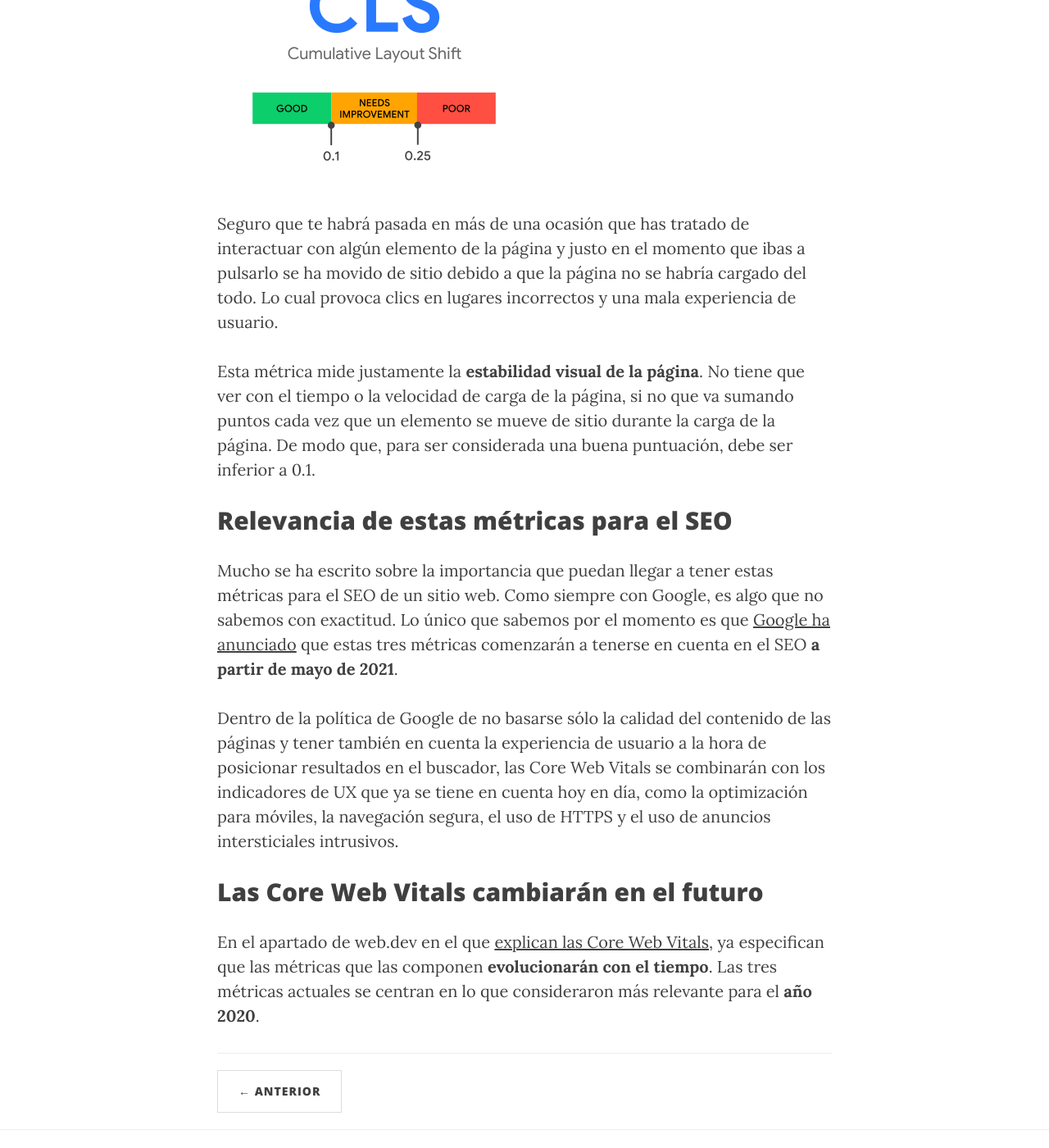
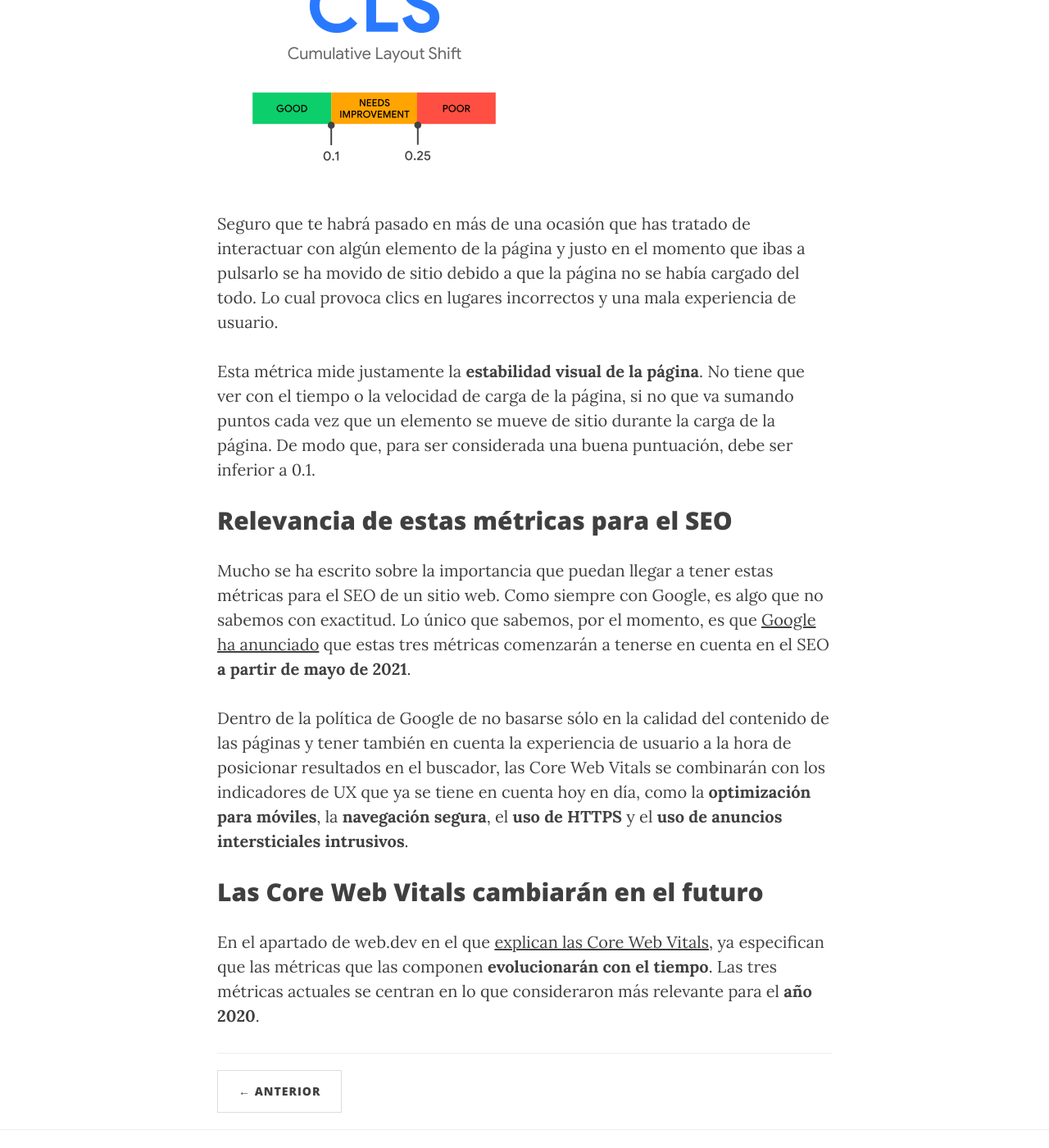
Before and after one commit to aunitz/beta, a Jekyll site: the page built from _posts/2021-02-27-que-son-las-core-web-vitals.markdown, in a window 1280 px wide and 1400 px high, scrolled down 2998 px. Shown: the whole window at 82% size. Built offline with Jekyll 4.4.1, drawn with Linux system fonts in a browser that asks for light colours; nearby versions of some CDN libraries; some of the changed text lies outside the part shown.

Commit message:
refactor: corrección de erratas y de estilo

```diff
--- a/_posts/2021-02-27-que-son-las-core-web-vitals.markdown
+++ b/_posts/2021-02-27-que-son-las-core-web-vitals.markdown
@@ -8,7 +8,7 @@
 tags:       [desarrollo de aplicaciones web, SEO]
 ---
 
-<p>Google lleva mucho tiempo promoviendo <strong>buenas prácticas de usabilidad y experiencia de usuario </strong>en general. Para ello ha venido lanzando multitud de herramientas de medición (<a href="https://developers.google.com/web/tools/chrome-devtools" target="_blank" rel="noopener noreferrer">Chrome DevTools</a>, <a href="https://developers.google.com/web/tools/lighthouse" target="_blank" rel="noopener noreferrer">Lighthouse</a>, <a href="https://developers.google.com/speed/pagespeed/insights/?hl=es" target="_blank" rel="noopener noreferrer">PageSpeed Insights</a>, <a href="https://search.google.com/" target="_blank" rel="noopener noreferrer">Google Search Console</a>, <a href="https://developers.google.com/web/tools/chrome-user-experience-report" target="_blank" rel="noopener noreferrer">Chrome User Experience Report</a>) así como iniciativas más generales como el <a href="https://amp.dev/" target="_blank" rel="noopener noreferrer">formato AMP</a> o los portales <a href="https://developers.google.com/web/fundamentals" target="_blank" rel="noopener noreferrer">Web Fundamentals</a> y <a href="https://web.dev/" target="_blank" rel="noopener noreferrer">web.dev</a>.</p>
+<p>Google lleva mucho tiempo promoviendo <strong>buenas prácticas de usabilidad y experiencia de usuario </strong>en general. Para ello ha venido lanzando multitud de herramientas de medición (<a href="https://developers.google.com/web/tools/chrome-devtools" target="_blank" rel="noopener noreferrer">Chrome DevTools</a>, <a href="https://developers.google.com/web/tools/lighthouse" target="_blank" rel="noopener noreferrer">Lighthouse</a>, <a href="https://developers.google.com/speed/pagespeed/insights/?hl=es" target="_blank" rel="noopener noreferrer">PageSpeed Insights</a>, <a href="https://search.google.com/search-console/about" target="_blank" rel="noopener noreferrer">Google Search Console</a>, <a href="https://developers.google.com/web/tools/chrome-user-experience-report" target="_blank" rel="noopener noreferrer">Chrome User Experience Report</a>) así como iniciativas más generales como el <a href="https://amp.dev/" target="_blank" rel="noopener noreferrer">formato AMP</a> o los portales <a href="https://developers.google.com/web/fundamentals" target="_blank" rel="noopener noreferrer">Web Fundamentals</a> y <a href="https://web.dev/" target="_blank" rel="noopener noreferrer">web.dev</a>.</p>
 
 <p>Debido precisamente a esta abundancia de herramientas y recursos y a que, algunos de ellos, están orientados a un público muy técnico, Google se ha decidido a lanzar una iniciativa que tiene por objetivo simplificar el panorama y ayudar a los responsables de los sitios web a centrarse en las métricas que más importan. A las que han bautizado como <strong>Core Web Vitals</strong> y <strong>son tres</strong>.</p>
 
@@ -32,20 +32,20 @@
 
 <p>Por tanto, es una métrica centrada en la <strong>capacidad que ofrece la página al usuario de interactuar con ella con rapidez</strong>.</p>
 
-<p>Esta métrica es la única de las tres que está basada en mediciones sobre usuarios reales recogidas por herramientas de campo como son <a href="https://developers.google.com/web/tools/chrome-user-experience-report" target="_blank" rel="noopener noreferrer">Chrome User Experience Report</a>, <a href="https://developers.google.com/speed/pagespeed/insights/?hl=es" target="_blank" rel="noopener noreferrer">PageSpeed Insights</a> y <a href="https://support.google.com/webmasters/answer/9205520" target="_blank" rel="noopener noreferrer">Google Search Console</a>. No es posible medirla con herramientas de laboratorio como <a href="https://developers.google.com/web/tools/lighthouse" target="_blank" rel="noopener noreferrer">Lighthouse</a>. Si bien, existe una métrica de laboratorio que se le asemeja: el TBT (Total Blocking Time). No mide exactamente lo mismo, pero las medidas que las herramientas de laboratorio (como por ejemplo <a href="https://developers.google.com/web/tools/chrome-devtools/" target="_blank" rel="noopener noreferrer">Chrome DevTools</a>, <a href="https://developers.google.com/web/tools/lighthouse" target="_blank" rel="noopener noreferrer">Lighthouse</a>, <a href="WebPageTest" target="_blank" rel="noopener noreferrer">WebPageTest</a>) aconsejan para mejorar esta métrica sirven también para mejorar el FID.</p>
+<p>Esta métrica es la única de las tres que está basada en mediciones sobre usuarios reales recogidas por herramientas de campo como son <a href="https://developers.google.com/web/tools/chrome-user-experience-report" target="_blank" rel="noopener noreferrer">Chrome User Experience Report</a>, <a href="https://developers.google.com/speed/pagespeed/insights/?hl=es" target="_blank" rel="noopener noreferrer">PageSpeed Insights</a> y <a href="https://support.google.com/webmasters/answer/9205520" target="_blank" rel="noopener noreferrer">Google Search Console</a>. No es posible medirla con herramientas de laboratorio como <a href="https://developers.google.com/web/tools/lighthouse" target="_blank" rel="noopener noreferrer">Lighthouse</a>. Si bien, existe una métrica de laboratorio que se le asemeja: el <strong>TBT (Total Blocking Time)</strong>. No mide exactamente lo mismo, pero las recomendaciones que las herramientas de laboratorio (como por ejemplo <a href="https://developers.google.com/web/tools/chrome-devtools/" target="_blank" rel="noopener noreferrer">Chrome DevTools</a>, <a href="https://developers.google.com/web/tools/lighthouse" target="_blank" rel="noopener noreferrer">Lighthouse</a>, <a href="WebPageTest" target="_blank" rel="noopener noreferrer">WebPageTest</a>) aconsejan para mejorar esta métrica sirven también para mejorar el FID.</p>
 
 <h2>CLS (Cumulative Layout Shift): estabilidad visual</h2>
 
 <p><img src="{{ site.baseurl }}/img/que-son-las-core-web-vitals-03.png" width="384" height="336" alt=""></p>
 
-<p>Seguro que te habrá pasada en más de una ocasión que has tratado de interactuar con algún elemento de la página y justo en el momento que ibas a pulsarlo se ha movido de sitio debido a que la página no se habría cargado del todo. Lo cual provoca clics en lugares incorrectos y una mala experiencia de usuario.</p>
+<p>Seguro que te habrá pasado en más de una ocasión que has tratado de interactuar con algún elemento de la página y justo en el momento que ibas a pulsarlo se ha movido de sitio debido a que la página no se había cargado del todo. Lo cual provoca clics en lugares incorrectos y una mala experiencia de usuario.</p>
 
 <p>Esta métrica mide justamente la <strong>estabilidad visual de la página</strong>. No tiene que ver con el tiempo o la velocidad de carga de la página, si no que va sumando puntos cada vez que un elemento se mueve de sitio durante la carga de la página. De modo que, para ser considerada una buena puntuación, debe ser inferior a 0.1.</p>
 
 <h2>Relevancia de estas métricas para el SEO</h2>
-<p>Mucho se ha escrito sobre la importancia que puedan llegar a tener estas métricas para el SEO de un sitio web. Como siempre con Google, es algo que no sabemos con exactitud. Lo único que sabemos por el momento es que <a href="https://developers.google.com/search/blog/2020/11/timing-for-page-experience" target="_blank" rel="noopener noreferrer">Google ha anunciado</a> que estas tres métricas comenzarán a tenerse en cuenta en el SEO <strong>a partir de mayo de 2021</strong>.</p>
+<p>Mucho se ha escrito sobre la importancia que puedan llegar a tener estas métricas para el SEO de un sitio web. Como siempre con Google, es algo que no sabemos con exactitud. Lo único que sabemos, por el momento, es que <a href="https://developers.google.com/search/blog/2020/11/timing-for-page-experience" target="_blank" rel="noopener noreferrer">Google ha anunciado</a> que estas tres métricas comenzarán a tenerse en cuenta en el SEO <strong>a partir de mayo de 2021</strong>.</p>
 
-<p>Dentro de la política de Google de no basarse sólo la calidad del contenido de las páginas y tener también en cuenta la experiencia de usuario a la hora de posicionar resultados en el buscador, las Core Web Vitals se combinarán con los indicadores de UX que ya se tiene en cuenta hoy en día, como la optimización para móviles, la navegación segura, el uso de HTTPS y el uso de anuncios intersticiales intrusivos.</p>
+<p>Dentro de la política de Google de no basarse sólo en la calidad del contenido de las páginas y tener también en cuenta la experiencia de usuario a la hora de posicionar resultados en el buscador, las Core Web Vitals se combinarán con los indicadores de UX que ya se tiene en cuenta hoy en día, como la <strong>optimización para móviles</strong>, la <strong>navegación segura</strong>, el <strong>uso de HTTPS</strong> y el <strong>uso de anuncios intersticiales intrusivos</strong>.</p>
 
 <h2>Las Core Web Vitals cambiarán en el futuro</h2>
 <p>En el apartado de web.dev en el que <a href="https://web.dev/vitals/" target="_blank" rel="noopener noreferrer">explican las Core Web Vitals</a>, ya especifican que las métricas que las componen <strong>evolucionarán con el tiempo</strong>. Las tres métricas actuales se centran en lo que consideraron más relevante para el <strong>año 2020</strong>.</p>
```
